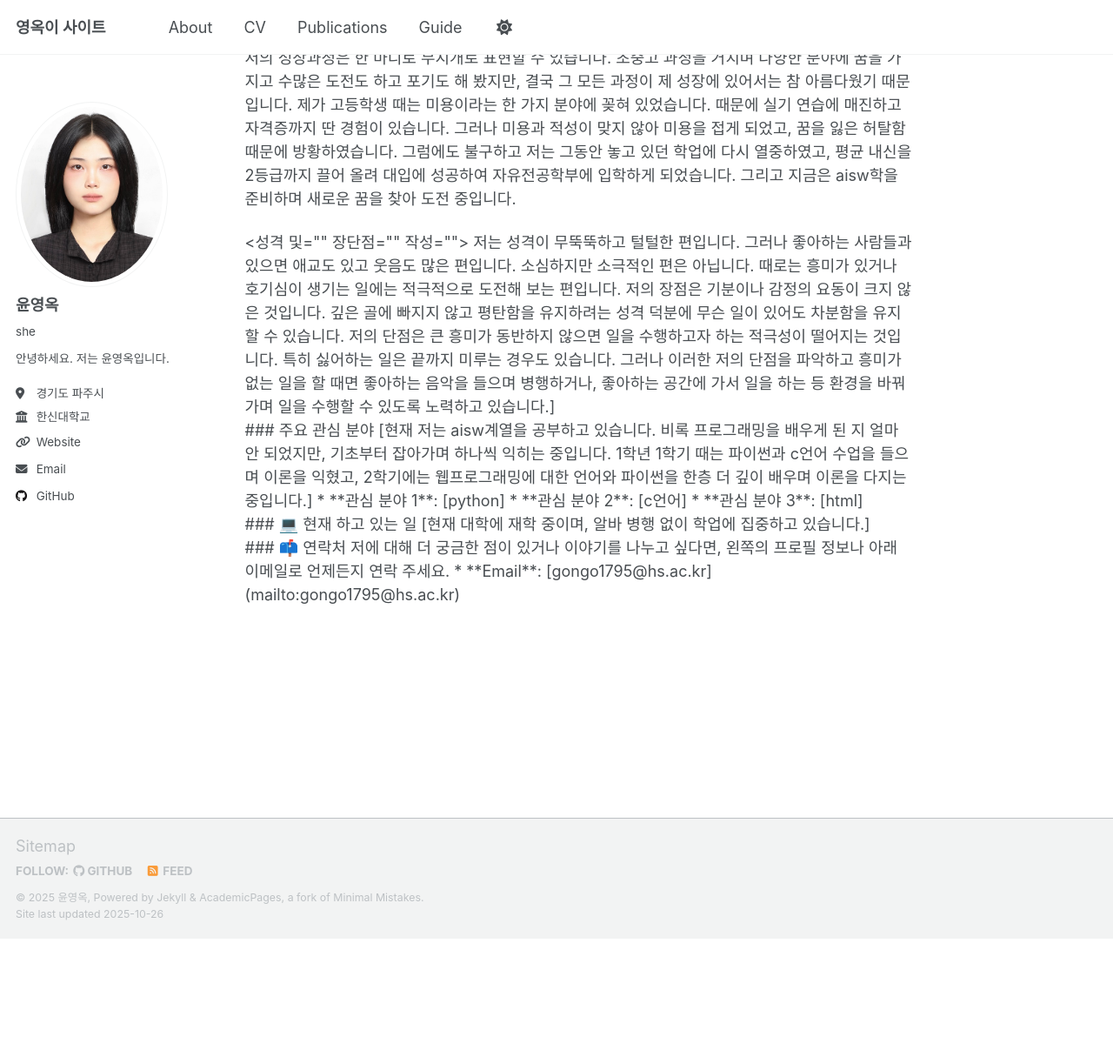
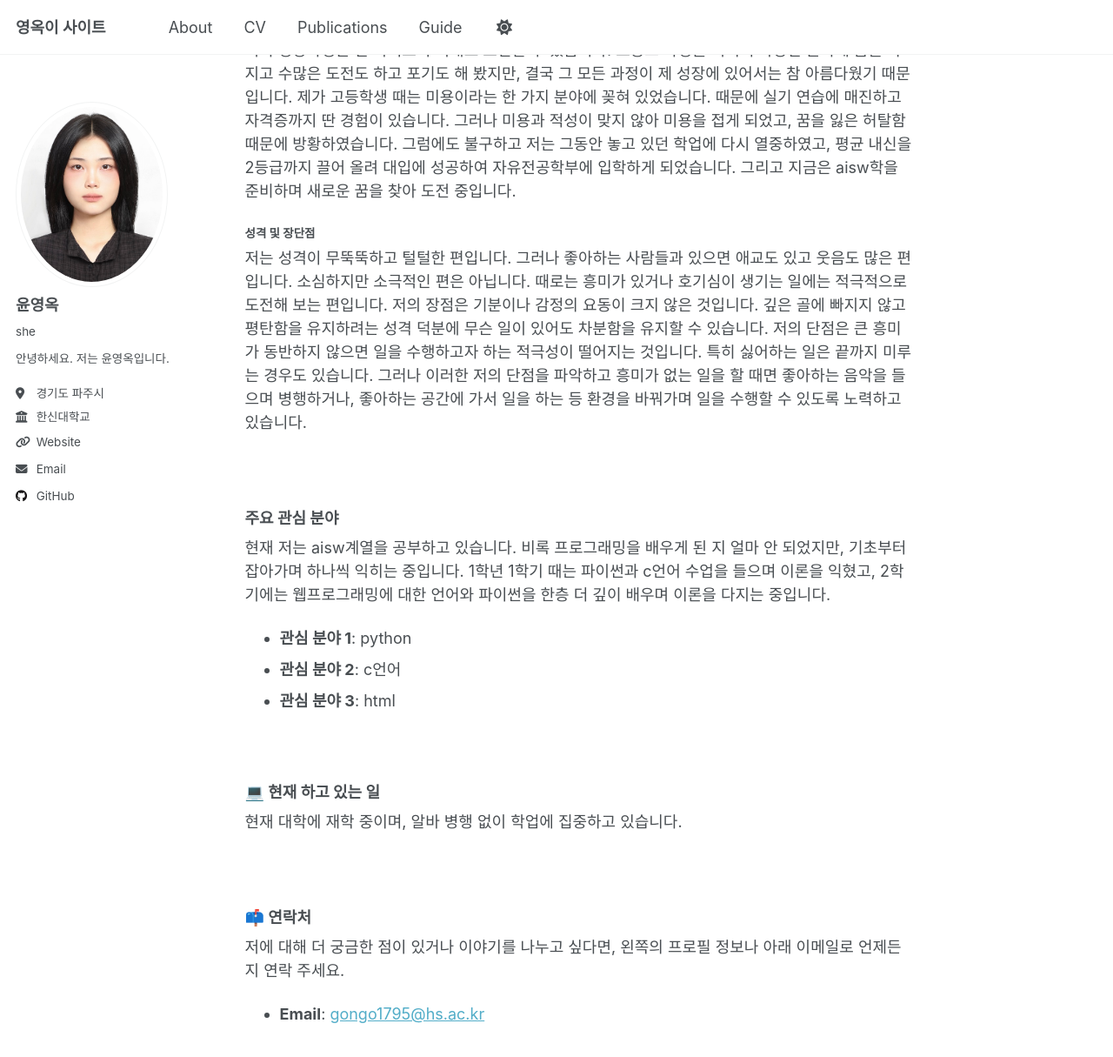
Before and after one commit to gongo1795/gongo1795.github.io, a Jekyll site: the page built from _pages/about.md, in a window 1280 px wide and 1400 px high, scrolled down 352 px. Shown: the top 1215 px of the window at 87% size. Built offline with Jekyll 4.4.1, drawn with Linux system fonts in a browser that asks for light colours; a script that is not in the unit is left out; before the commit the page ends 1431 px from its top, so only the background shows below that; part of the change alters nothing that is shown.

Commit message:
자기소개 수정

```diff
--- a/_pages/about.md
+++ b/_pages/about.md
@@ -12,29 +12,29 @@ author_profile: true
 
 ### 자기 소개
 
-[<성장과정>
+#### 성장 과정
 
 저의 성장과정은 한 마디로 무지개로 표현할 수 있습니다. 초중고 과정을 거치며 다양한 분야에 꿈을 가지고 수많은 도전도 하고 포기도 해 봤지만, 결국 그 모든 과정이 제 성장에 있어서는 참 아름다웠기 때문입니다. 제가 고등학생 때는 미용이라는 한 가지 분야에 꽂혀 있었습니다. 때문에 실기 연습에 매진하고 자격증까지 딴 경험이 있습니다. 그러나 미용과 적성이 맞지 않아 미용을 접게 되었고, 꿈을 잃은 허탈함 때문에 방황하였습니다. 그럼에도 불구하고 저는 그동안 놓고 있던 학업에 다시 열중하였고, 평균 내신을  2등급까지 끌어 올려 대입에 성공하여 자유전공학부에 입학하게 되었습니다. 그리고 지금은 aisw학을 준비하며 새로운 꿈을 찾아 도전 중입니다.
 
-<성격 및 장단점 작성>
+#### 성격 및 장단점
 
-저는 성격이 무뚝뚝하고 털털한 편입니다. 그러나 좋아하는 사람들과 있으면 애교도 있고 웃음도 많은 편입니다. 소심하지만 소극적인 편은 아닙니다. 때로는 흥미가 있거나 호기심이 생기는 일에는 적극적으로 도전해 보는 편입니다. 저의 장점은 기분이나 감정의 요동이 크지 않은 것입니다. 깊은 골에 빠지지 않고 평탄함을 유지하려는 성격 덕분에 무슨 일이 있어도 차분함을 유지할 수 있습니다. 저의 단점은 큰 흥미가 동반하지 않으면 일을 수행하고자 하는 적극성이 떨어지는 것입니다. 특히 싫어하는 일은 끝까지 미루는 경우도 있습니다. 그러나 이러한 저의 단점을 파악하고 흥미가 없는 일을 할 때면 좋아하는 음악을 들으며 병행하거나, 좋아하는 공간에 가서 일을 하는 등 환경을 바꿔가며 일을 수행할 수 있도록 노력하고 있습니다.]
+저는 성격이 무뚝뚝하고 털털한 편입니다. 그러나 좋아하는 사람들과 있으면 애교도 있고 웃음도 많은 편입니다. 소심하지만 소극적인 편은 아닙니다. 때로는 흥미가 있거나 호기심이 생기는 일에는 적극적으로 도전해 보는 편입니다. 저의 장점은 기분이나 감정의 요동이 크지 않은 것입니다. 깊은 골에 빠지지 않고 평탄함을 유지하려는 성격 덕분에 무슨 일이 있어도 차분함을 유지할 수 있습니다. 저의 단점은 큰 흥미가 동반하지 않으면 일을 수행하고자 하는 적극성이 떨어지는 것입니다. 특히 싫어하는 일은 끝까지 미루는 경우도 있습니다. 그러나 이러한 저의 단점을 파악하고 흥미가 없는 일을 할 때면 좋아하는 음악을 들으며 병행하거나, 좋아하는 공간에 가서 일을 하는 등 환경을 바꿔가며 일을 수행할 수 있도록 노력하고 있습니다.
 
 <br/>
 
 ### 주요 관심 분야
 
-[현재 저는 aisw계열을 공부하고 있습니다. 비록 프로그래밍을 배우게 된 지 얼마 안 되었지만, 기초부터 잡아가며 하나씩 익히는 중입니다. 1학년 1학기 때는 파이썬과 c언어 수업을 들으며 이론을 익혔고, 2학기에는 웹프로그래밍에 대한 언어와 파이썬을 한층 더 깊이 배우며 이론을 다지는 중입니다.]
+현재 저는 aisw계열을 공부하고 있습니다. 비록 프로그래밍을 배우게 된 지 얼마 안 되었지만, 기초부터 잡아가며 하나씩 익히는 중입니다. 1학년 1학기 때는 파이썬과 c언어 수업을 들으며 이론을 익혔고, 2학기에는 웹프로그래밍에 대한 언어와 파이썬을 한층 더 깊이 배우며 이론을 다지는 중입니다.
 
-*   **관심 분야 1**: [python]
-*   **관심 분야 2**: [c언어]
-*   **관심 분야 3**: [html]
+*   **관심 분야 1**: python
+*   **관심 분야 2**: c언어
+*   **관심 분야 3**: html
 
 <br/>
 
 ### 💻 현재 하고 있는 일
 
-[현재 대학에 재학 중이며, 알바 병행 없이 학업에 집중하고 있습니다.]
+현재 대학에 재학 중이며, 알바 병행 없이 학업에 집중하고 있습니다.
 
 <br/>
 
```
